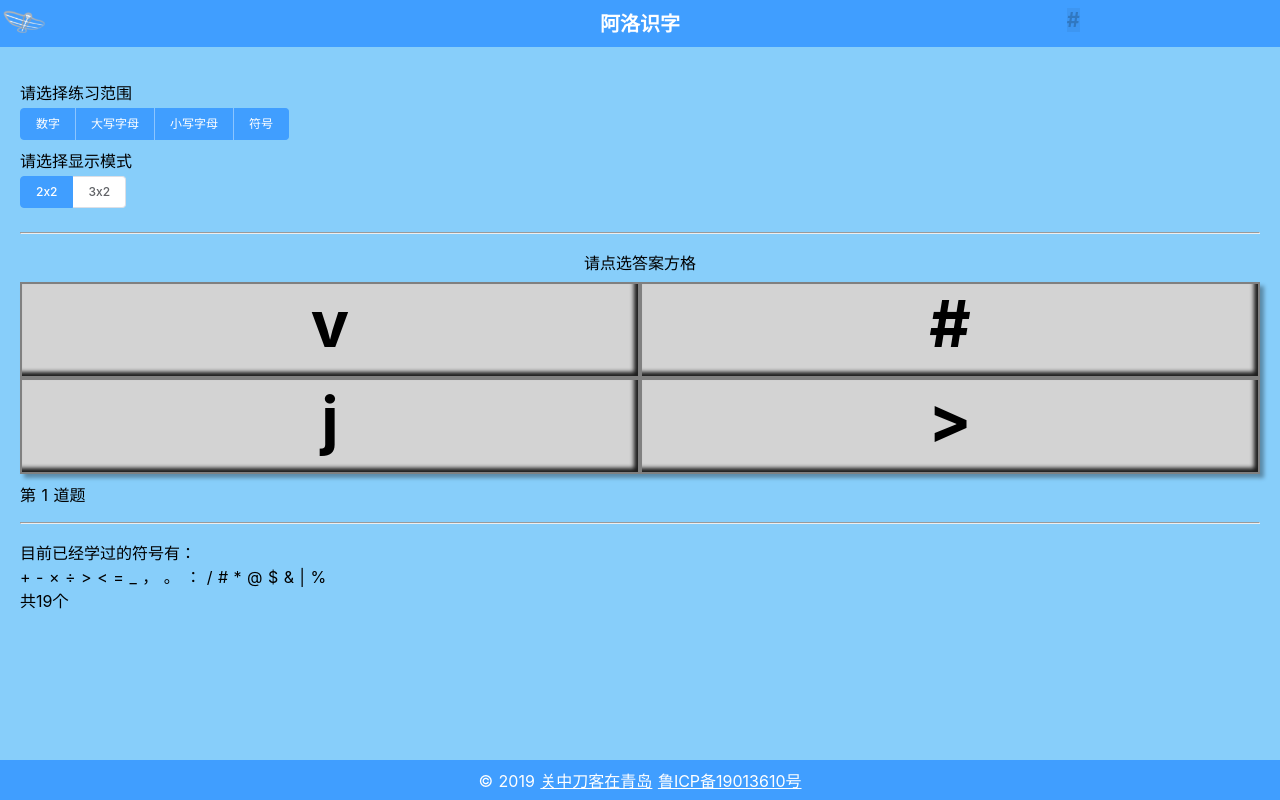
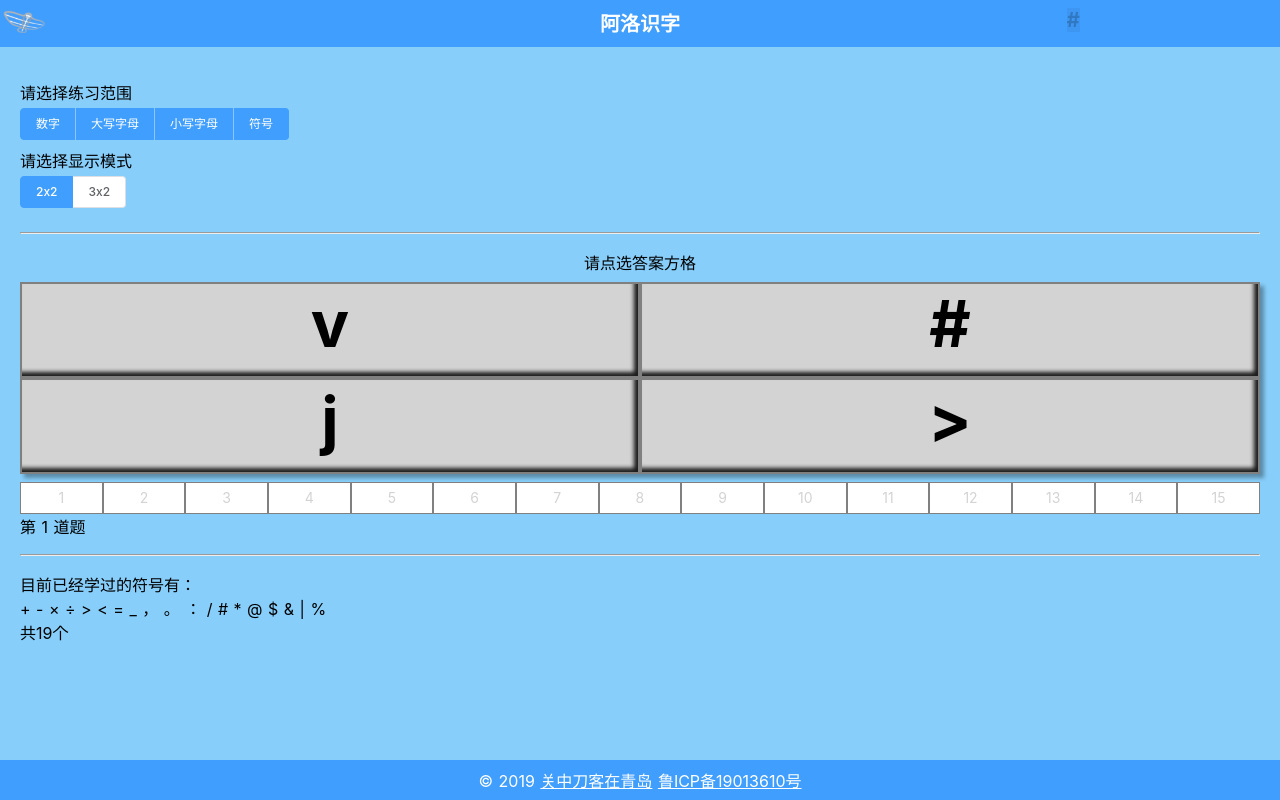
Before and after one commit to daoke0818/pro_baby_literacy, a Nuxt app: page / in a window 1280 px wide. Built offline with nearby package versions, Linux system fonts and the light colour scheme.

Commit message:
加入答题进度的鸡蛋效果

```diff
--- a/components/MainBox.vue
+++ b/components/MainBox.vue
@@ -21,10 +21,12 @@
       <img :src="thumbAttr" v-if="isGoodHide" id="good" :class="['position-absolute', goodWidth]" alt="thumb">
     </section>
     <audio id="pippaPig" preload autoplay src="music/PeppaPig.m4a" controls v-if="isEnd" ></audio>
-    <p>第
+    <MyProgress :total="limitNum" :now="counter"/>
+    <p v-if="counter<=limitNum">第
       <output id="counter" class="font-weight-bold">{{counter}}</output>
       道题
     </p>
+    <p v-else>结束</p>
     <hr class="my-3">
     <p id="tip" v-if="typeRange.includes('符号')">目前已经学过的符号有：<br>{{this.passOperateChar.split('').join(' ')}}<br>共{{this.passOperateChar.length}}个</p>
     <audio id="sound_correct" hidden="" src="sound/tada.wav"></audio>
@@ -34,6 +36,7 @@
 
 <script>
     import Bus from "../middleware/BusEvent";
+    import MyProgress from '../components/Progress'
 
     export default {
         name: "MainBox",
@@ -120,7 +123,7 @@
             },
             clickBlock(index) {
                 const next = () => {
-                    if (this.counter++ >= this.limitNum) {
+                    if (++this.counter > this.limitNum) {
                         alert('宝宝，你已经学了' + this.limitNum + '道题了，欣赏一下佩奇家跳泥坑吧！');
                         this.isEnd = true;
                         return false;
@@ -160,7 +163,6 @@
                 $good: {},
                 $sound_correct: {},
                 $sound_next: {},
-                // $pippaPig: {},
                 timer: '',
                 thumbAttr: '',
                 boxActive: -1,
@@ -200,6 +202,9 @@
         },
         updated(){
             this.goodWidth = [5,10,15].includes(this.counter) || this.isEnd ? 'w-100' : 'w-50'
+        },
+        components:{
+            MyProgress
         }
     }
 </script>
--- /dev/null
+++ b/components/Progress.vue
@@ -0,0 +1,34 @@
+<template>
+<div>
+  <span :class="['item','d-inline-block','text-center',{pass : index < now-1}]" :key="item" :style="{width:100/total+'%'}" v-for="(item,index) in total" >{{item}}</span>
+</div>
+</template>
+
+<script>
+    export default {
+        name: "Progress",
+        props:{
+            total: {
+                type:Number
+            },
+            now:{
+                type:Number
+            },
+        }
+    }
+</script>
+
+<style scoped lang="scss">
+.item{
+  height: 2rem;
+  line-height: 1.875rem;
+  font-size: .875rem;
+  color: lightgray;
+  background: #fff;
+  border: .0625rem solid gray;
+  &.pass{
+    background: url("../static/img/egg.jpg") center center no-repeat;
+    background-size: contain;
+   }
+}
+</style>
```
Also changed, not shown: static/img/egg.jpg (added).
